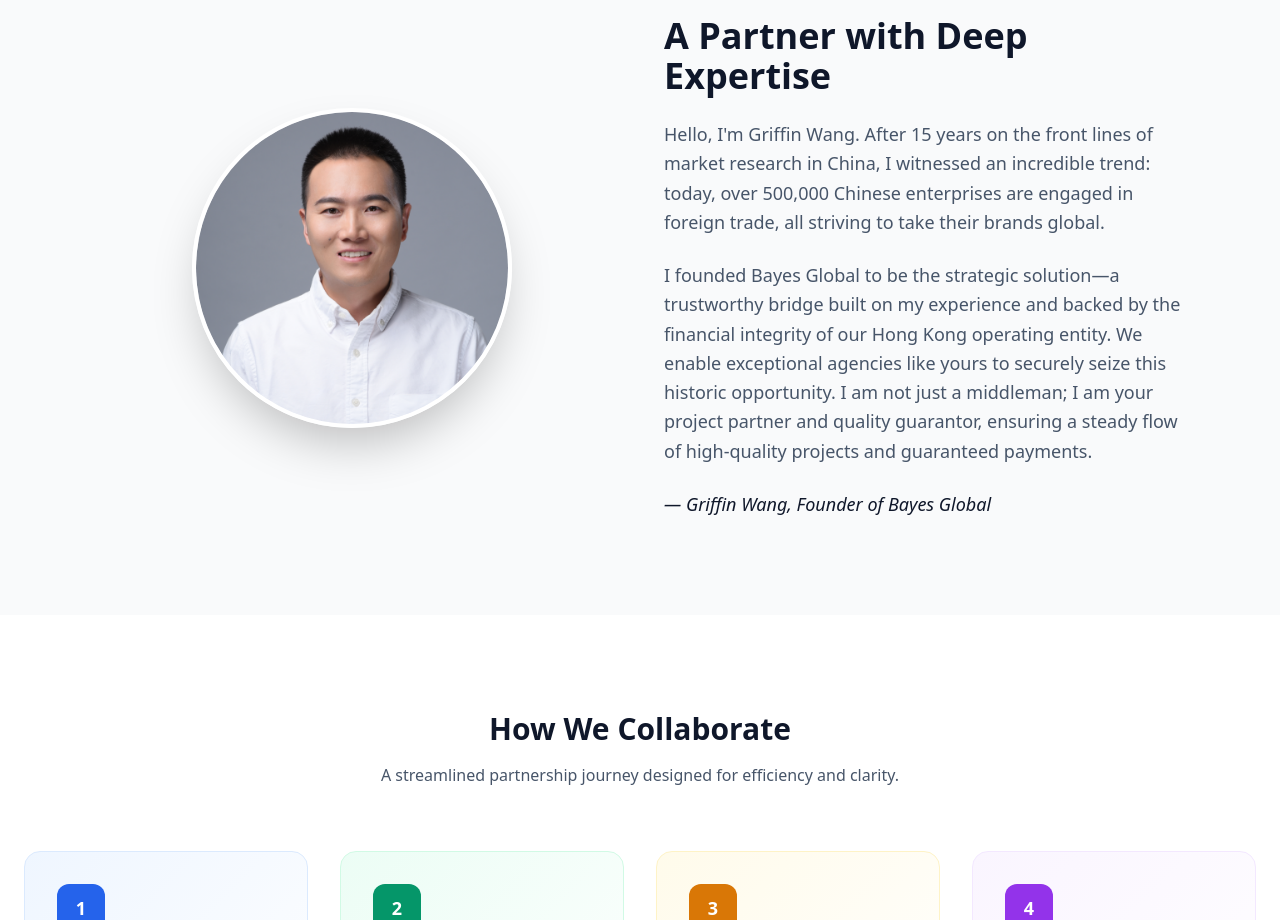
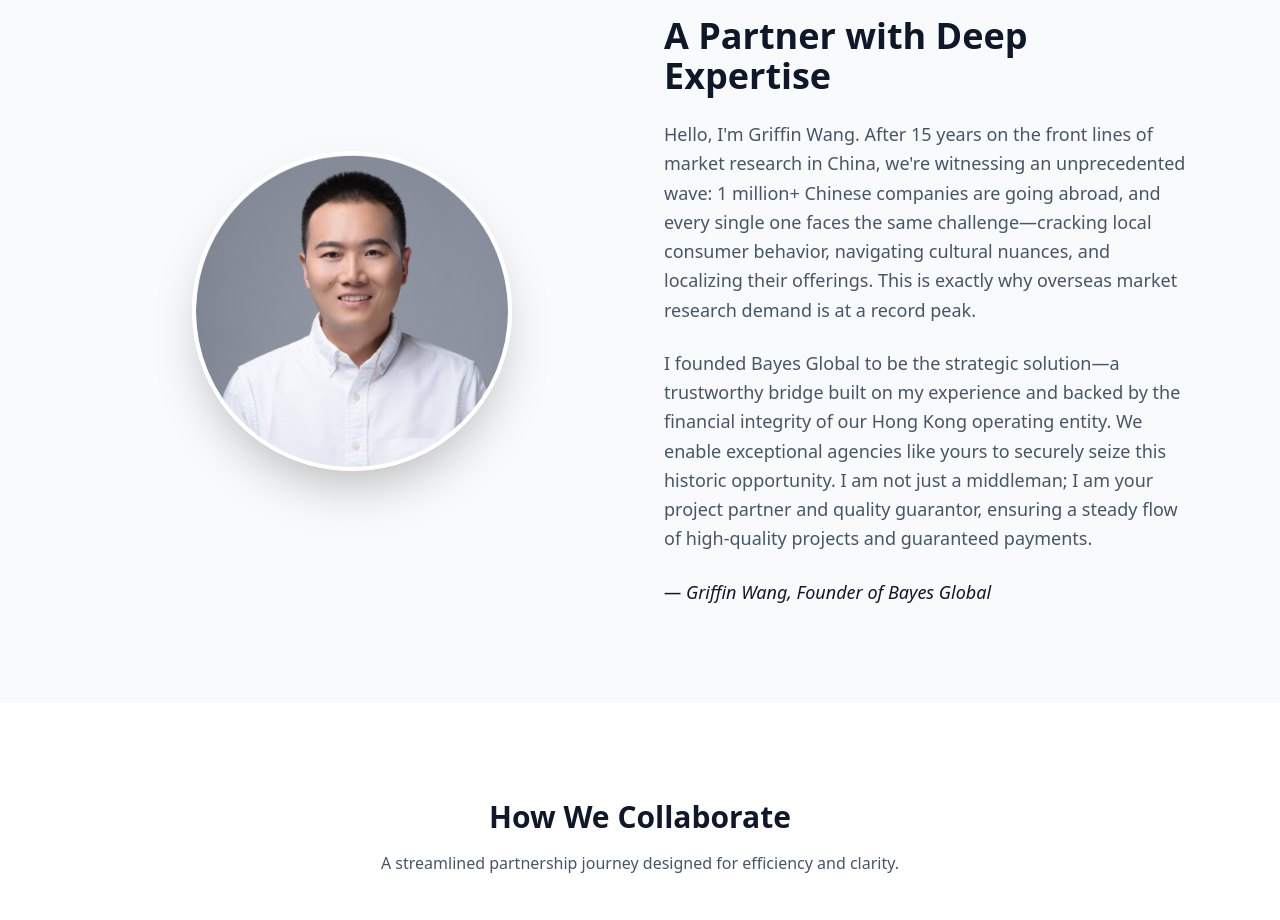
Before and after one commit to Griffin102/bayes-global-website, a Next.js app: page /suppliers in a window 1280 px wide. Shown: the part 1380-2300 px from the top of the page. Built offline with nearby package versions, Linux system fonts and the light colour scheme.

Commit message:
update: 更新供应商端创始人背书区块文案 (About Founder section)

```diff
--- a/src/app/suppliers/page.tsx
+++ b/src/app/suppliers/page.tsx
@@ -137,7 +137,7 @@
                 </h2>
                 <div className="space-y-6 text-lg text-slate-600 leading-relaxed">
                   <p>
-                    Hello, I&apos;m Griffin Wang. After 15 years on the front lines of market research in China, I witnessed an incredible trend: today, over 500,000 Chinese enterprises are engaged in foreign trade, all striving to take their brands global.
+                    Hello, I&apos;m Griffin Wang. After 15 years on the front lines of market research in China, we&apos;re witnessing an unprecedented wave: 1 million+ Chinese companies are going abroad, and every single one faces the same challenge—cracking local consumer behavior, navigating cultural nuances, and localizing their offerings. This is exactly why overseas market research demand is at a record peak.
                   </p>
                   <p>
                     I founded Bayes Global to be the strategic solution—a trustworthy bridge built on my experience and backed by the financial integrity of our Hong Kong operating entity. We enable exceptional agencies like yours to securely seize this historic opportunity. I am not just a middleman; I am your project partner and quality guarantor, ensuring a steady flow of high-quality projects and guaranteed payments.
```
